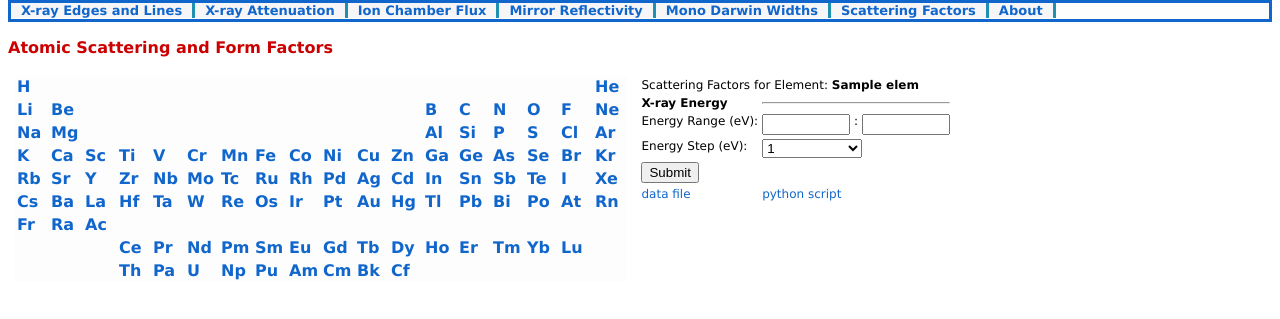
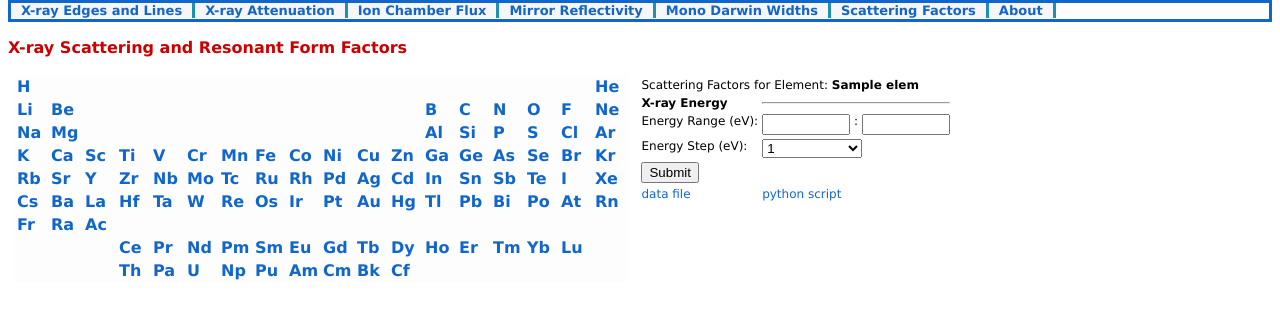
Before and after one commit to xraypy/xrayweb, a Flask app: template xrayweb/templates/scattering.html in a window 1280 px wide. Shown: the part 39-358 px from the top of the page. Run offline with Flask 2, Linux system fonts and the light colour scheme; the template is opened without the code that fills it: most values are stand-ins (such as "Sample title", 1, 10 or a date in 2020); parts of the project's set-up code (start-up, migrations or seed data) failed here and were passed over; some libraries are stand-ins or nearby versions.

Commit message:
tweak labels

```diff
--- a/xrayweb/templates/scattering.html
+++ b/xrayweb/templates/scattering.html
@@ -1,7 +1,7 @@
 {% extends "layout.html" %}
 
 {% block body %}
-<p> <div class=subtitle>Atomic Scattering and Form Factors </div></p>
+<p> <div class=subtitle>X-ray Scattering and Resonant Form Factors </div></p>
 
 <div class=body>
   {% if error %}  <p>{{error}}</p>  {% endif %}
```
